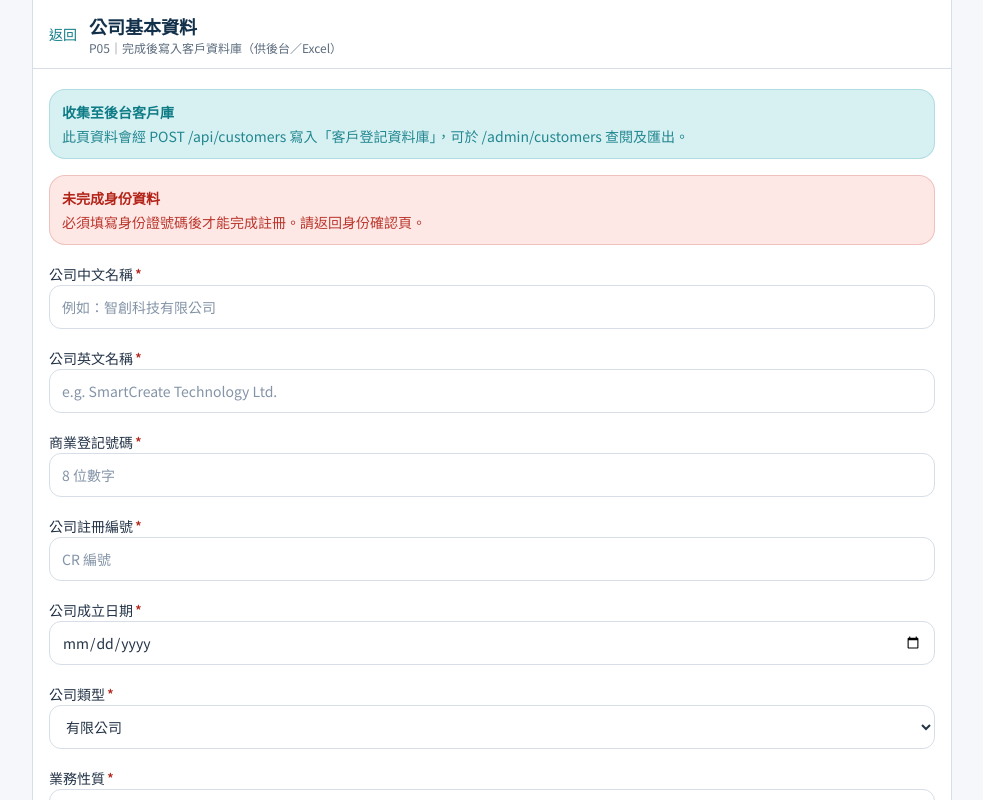
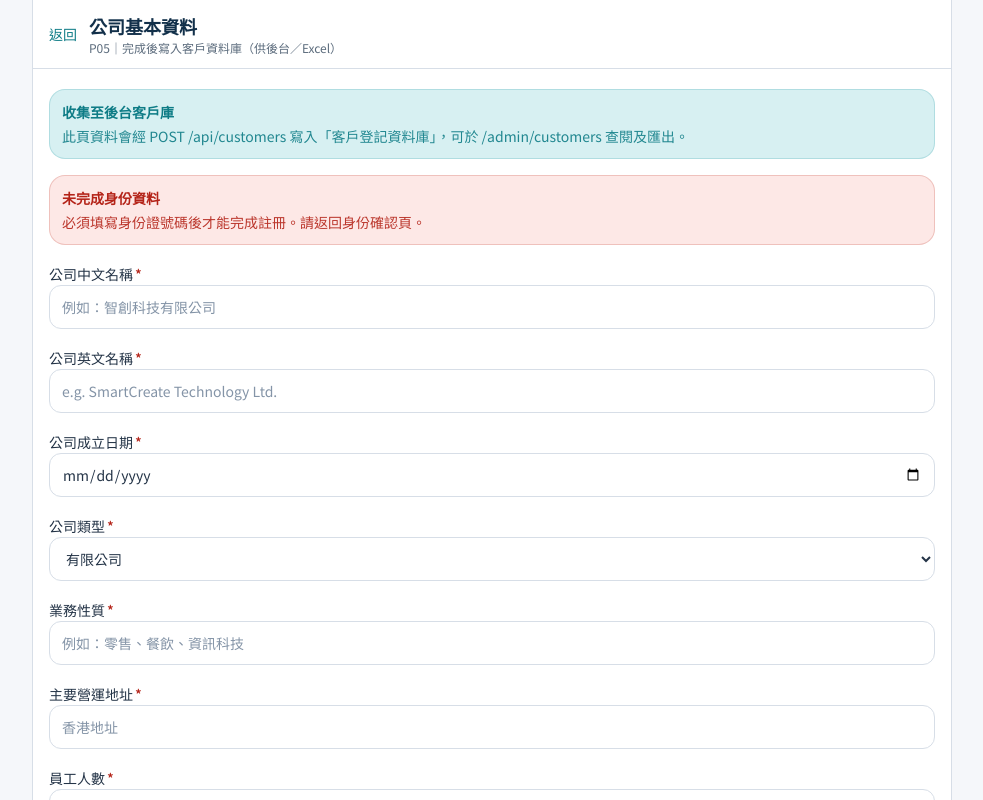
Before and after one commit to KW-0220/cursor, a Next.js app: page /register/company in a window 1280 px wide. Shown: the top 800 px of the page, without its empty margins (148-1131 px from the left). Built offline with nearby package versions, Linux system fonts and the light colour scheme.

Commit message:
fix(register): drop BR/CR fields from company registration form
Remove 商業登記號碼 and 公司註冊編號 from /register/company; persist
PENDING placeholders so schema still accepts the payload.

Co-authored-by: KW-0220 <KW-0220@users.noreply.github.com>

```diff
--- a/src/app/register/company/page.tsx
+++ b/src/app/register/company/page.tsx
@@ -28,8 +28,6 @@ export default function CompanyPage() {
   const [identity, setIdentity] = useState<IdentityDraft | null>(null);
   const [companyNameZh, setCompanyNameZh] = useState("");
   const [companyNameEn, setCompanyNameEn] = useState("");
-  const [brNumber, setBrNumber] = useState("");
-  const [crNumber, setCrNumber] = useState("");
   const [foundedAt, setFoundedAt] = useState("");
   const [companyType, setCompanyType] = useState("有限公司");
   const [industry, setIndustry] = useState("");
@@ -71,8 +69,6 @@ export default function CompanyPage() {
       if (
         !companyNameZh.trim() ||
         !companyNameEn.trim() ||
-        !brNumber.trim() ||
-        !crNumber.trim() ||
         !foundedAt ||
         !industry.trim() ||
         !address.trim() ||
@@ -91,8 +87,9 @@ export default function CompanyPage() {
           ...identity,
           companyNameZh: companyNameZh.trim(),
           companyNameEn: companyNameEn.trim(),
-          brNumber: brNumber.trim(),
-          crNumber: crNumber.trim(),
+          // 註冊頁唔再收集；申請上載 BR／NAR1 時再補
+          brNumber: "PENDING",
+          crNumber: "PENDING",
           foundedAt,
           companyType,
           industry: industry.trim(),
@@ -187,20 +184,6 @@ export default function CompanyPage() {
             placeholder="e.g. SmartCreate Technology Ltd."
           />
         </Field>
-        <Field label="商業登記號碼" required>
-          <Input
-            value={brNumber}
-            onChange={(e) => setBrNumber(e.target.value)}
-            placeholder="8 位數字"
-          />
-        </Field>
-        <Field label="公司註冊編號" required>
-          <Input
-            value={crNumber}
-            onChange={(e) => setCrNumber(e.target.value)}
-            placeholder="CR 編號"
-          />
-        </Field>
         <Field label="公司成立日期" required>
           <Input
             type="date"
```
